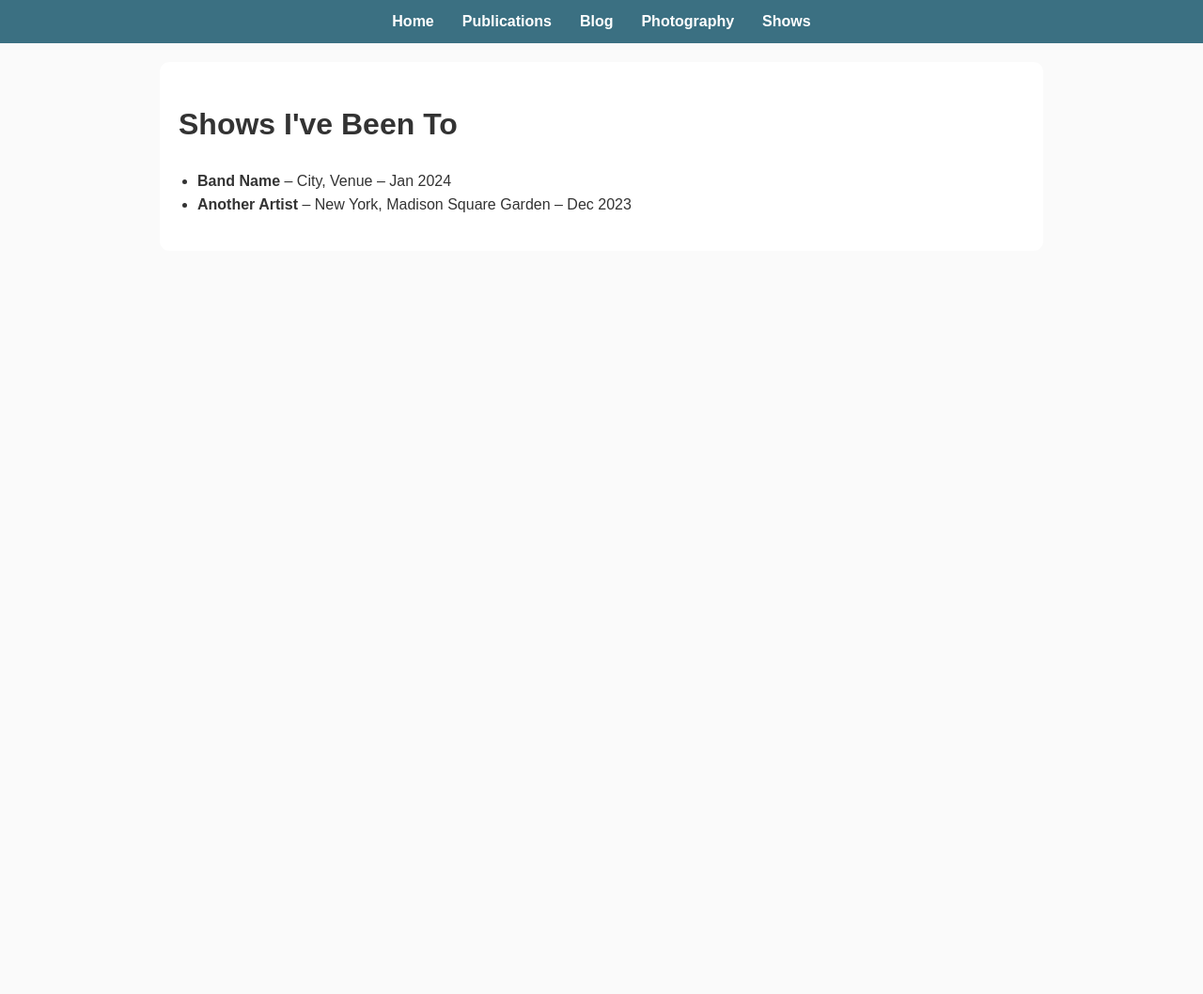
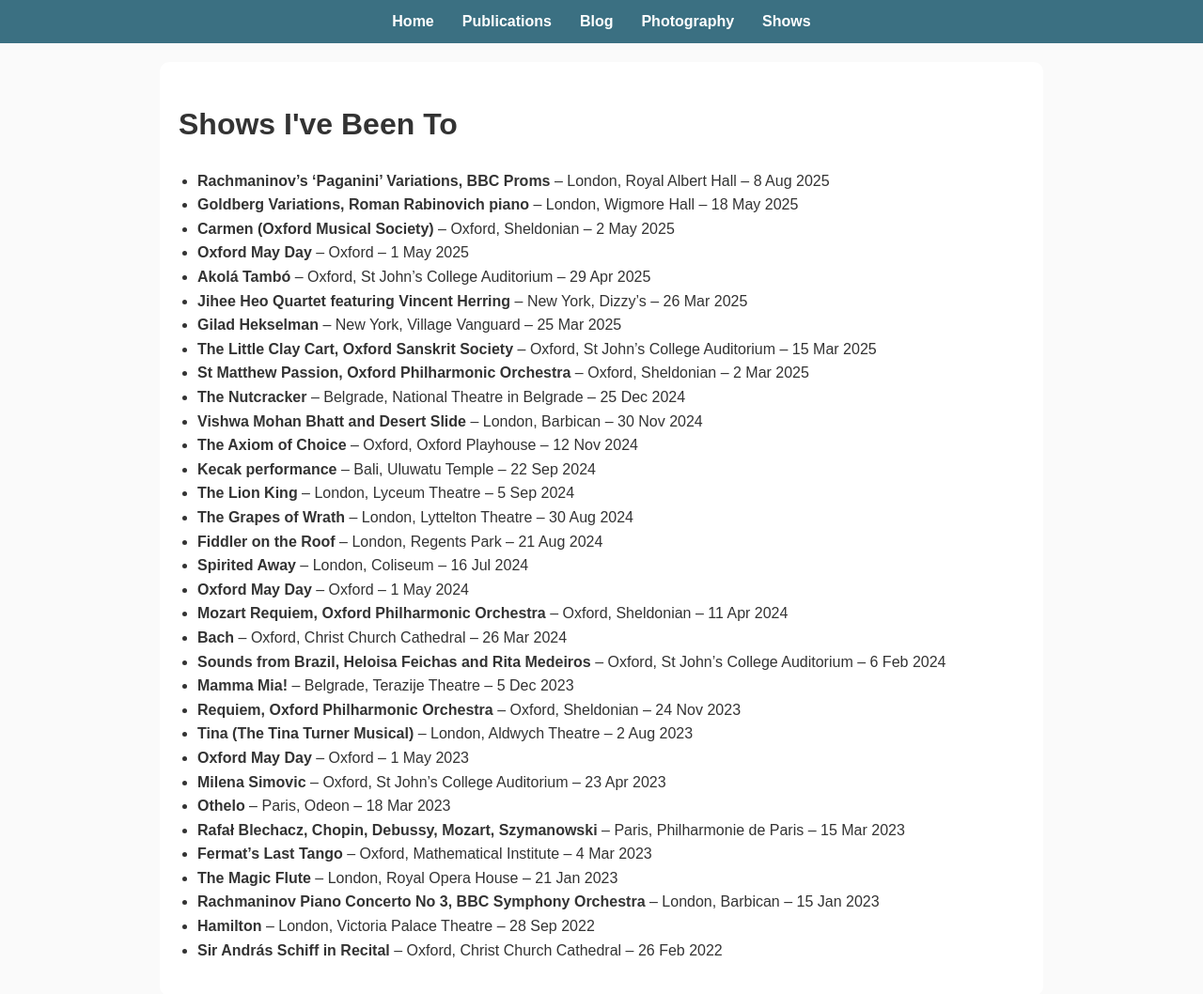
Before and after one commit to saradrag/saradrag.github.io, a plain HTML site: page shows.html in a window 1280 px wide. Shown: the whole page at 94% size. Before the commit the page ends 800 px from the top, so only its background shows below. Drawn offline with Linux system fonts and the light colour scheme.

Commit message:
Update shows.html

```diff
--- a/shows.html
+++ b/shows.html
@@ -21,9 +21,41 @@
   <main class="container">
     <h1>Shows I've Been To</h1>
     <ul>
-      <li><strong>Band Name</strong> – City, Venue – Jan 2024</li>
-      <li><strong>Another Artist</strong> – New York, Madison Square Garden – Dec 2023</li>
+      <li><strong>Rachmaninov’s ‘Paganini’ Variations, BBC Proms</strong> – London, Royal Albert Hall – 8 Aug 2025</li>
+      <li><strong>Goldberg Variations, Roman Rabinovich piano</strong> – London, Wigmore Hall – 18 May 2025</li>
+      <li><strong>Carmen (Oxford Musical Society)</strong> – Oxford, Sheldonian – 2 May 2025</li>
+      <li><strong>Oxford May Day</strong> – Oxford – 1 May 2025</li>
+      <li><strong>Akolá Tambó</strong> – Oxford, St John’s College Auditorium – 29 Apr 2025</li>
+      <li><strong>Jihee Heo Quartet featuring Vincent Herring</strong> – New York, Dizzy’s – 26 Mar 2025</li>
+      <li><strong>Gilad Hekselman</strong> – New York, Village Vanguard – 25 Mar 2025</li>
+      <li><strong>The Little Clay Cart, Oxford Sanskrit Society</strong> – Oxford, St John’s College Auditorium – 15 Mar 2025</li>
+      <li><strong>St Matthew Passion, Oxford Philharmonic Orchestra</strong> – Oxford, Sheldonian – 2 Mar 2025</li>
+      <li><strong>The Nutcracker</strong> – Belgrade, National Theatre in Belgrade – 25 Dec 2024</li>
+      <li><strong>Vishwa Mohan Bhatt and Desert Slide</strong> – London, Barbican – 30 Nov 2024</li>
+      <li><strong>The Axiom of Choice</strong> – Oxford, Oxford Playhouse – 12 Nov 2024</li>
+      <li><strong>Kecak performance</strong> – Bali, Uluwatu Temple – 22 Sep 2024</li>
+      <li><strong>The Lion King</strong> – London, Lyceum Theatre – 5 Sep 2024</li>
+      <li><strong>The Grapes of Wrath</strong> – London, Lyttelton Theatre – 30 Aug 2024</li>
+      <li><strong>Fiddler on the Roof</strong> – London, Regents Park – 21 Aug 2024</li>
+      <li><strong>Spirited Away</strong> – London, Coliseum – 16 Jul 2024</li>
+      <li><strong>Oxford May Day</strong> – Oxford – 1 May 2024</li>
+      <li><strong>Mozart Requiem, Oxford Philharmonic Orchestra</strong> – Oxford, Sheldonian – 11 Apr 2024</li>
+      <li><strong>Bach</strong> – Oxford, Christ Church Cathedral – 26 Mar 2024</li>
+      <li><strong>Sounds from Brazil, Heloisa Feichas and Rita Medeiros</strong> – Oxford, St John’s College Auditorium – 6 Feb 2024</li>
+      <li><strong>Mamma Mia!</strong> – Belgrade, Terazije Theatre – 5 Dec 2023</li>
+      <li><strong>Requiem, Oxford Philharmonic Orchestra</strong> – Oxford, Sheldonian – 24 Nov 2023</li>
+      <li><strong>Tina (The Tina Turner Musical)</strong> – London, Aldwych Theatre – 2 Aug 2023</li>
+      <li><strong>Oxford May Day</strong> – Oxford – 1 May 2023</li>
+      <li><strong>Milena Simovic</strong> – Oxford, St John’s College Auditorium – 23 Apr 2023</li>
+      <li><strong>Othelo</strong> – Paris, Odeon – 18 Mar 2023</li>
+      <li><strong>Rafał Blechacz, Chopin, Debussy, Mozart, Szymanowski</strong> – Paris, Philharmonie de Paris – 15 Mar 2023</li>
+      <li><strong>Fermat’s Last Tango</strong> – Oxford, Mathematical Institute – 4 Mar 2023</li>
+      <li><strong>The Magic Flute</strong> – London, Royal Opera House – 21 Jan 2023</li>
+      <li><strong>Rachmaninov Piano Concerto No 3, BBC Symphony Orchestra</strong> – London, Barbican – 15 Jan 2023</li>
+      <li><strong>Hamilton</strong> – London, Victoria Palace Theatre – 28 Sep 2022</li>
+      <li><strong>Sir András Schiff in Recital</strong> – Oxford, Christ Church Cathedral – 26 Feb 2022</li>
     </ul>
+
   </main>
 </body>
 </html>
```
